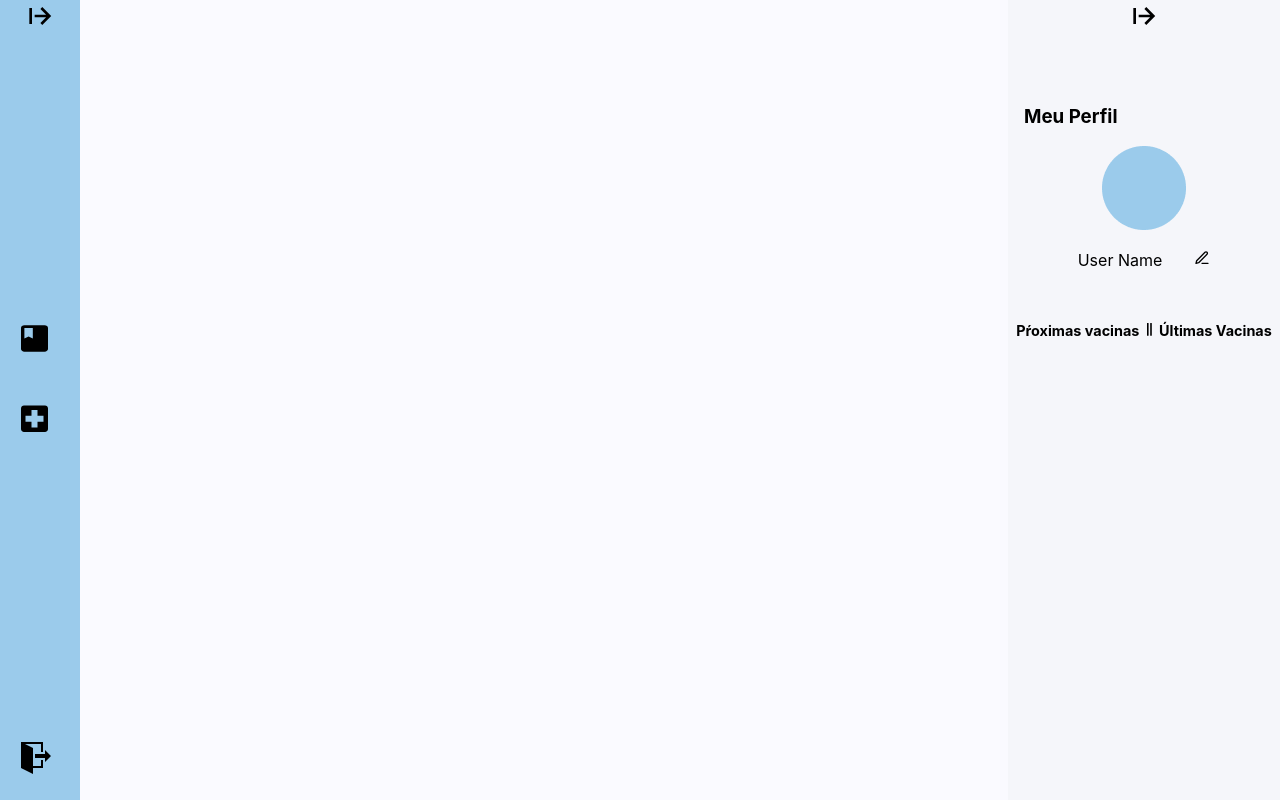
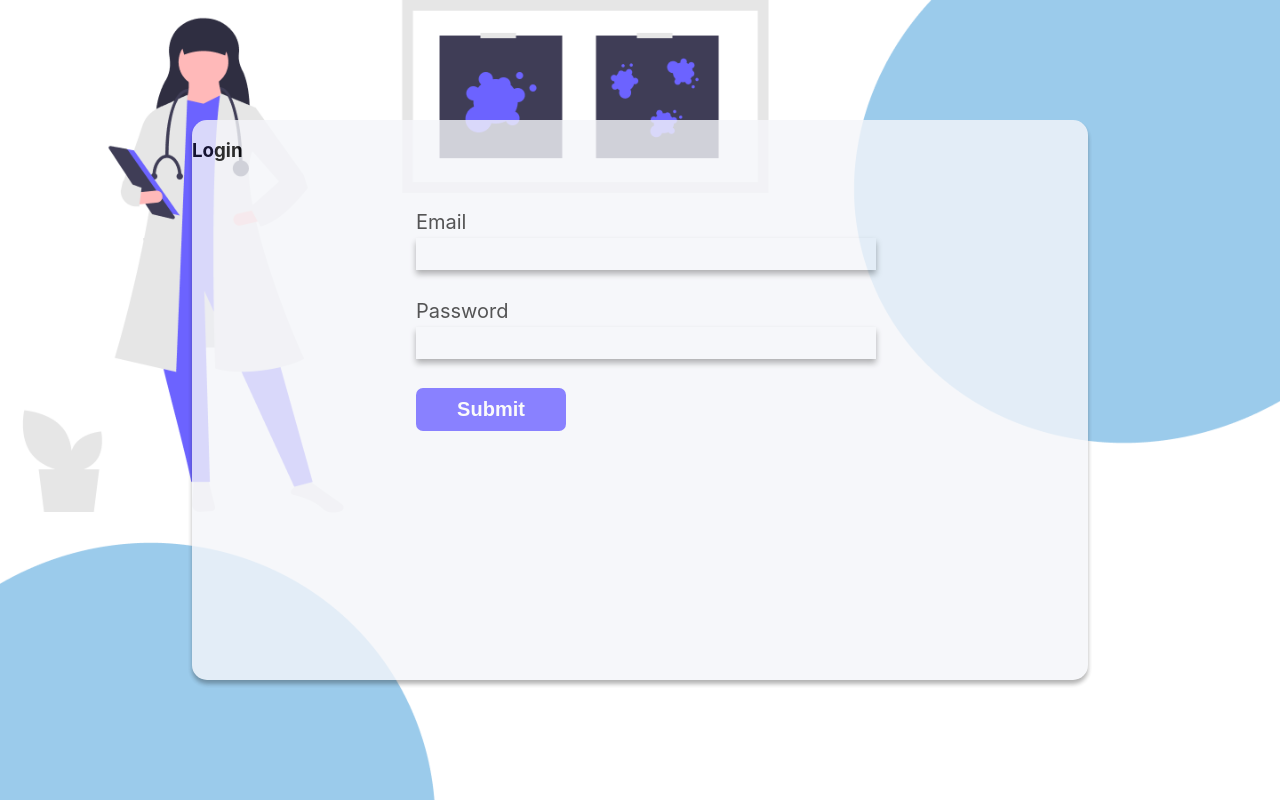
Before and after one commit to GustavoM96/mais-imune, a React (Create React App) app: page /login in a window 1280 px wide. Built offline with nearby package versions, Linux system fonts and the light colour scheme.

Commit message:
feat: working on errors

```diff
--- a/src/App.js
+++ b/src/App.js
@@ -1,3 +1,4 @@
+import { useHistory } from "react-router";
 import MenuAside from "./components/MenuAside";
 import MenuProfile from "./components/MenuProfile";
 import Routes from "./routes";
@@ -6,11 +7,20 @@ import "./styles/globals.css";
 // import CardVaccine from "./components/CardVaccine";
 
 function App() {
+  const history = useHistory();
+  const page = history.location.pathname;
+
   return (
     <div className="flex">
-      <MenuAside />
-      <Routes />
-      <MenuProfile />
+      {page === "/login" || page === "/registro" || page === "/home" ? (
+        <Routes />
+      ) : (
+        <>
+          <MenuAside />
+          <Routes />
+          <MenuProfile />
+        </>
+      )}
     </div>
   );
 }
--- a/src/components/Button/index.jsx
+++ b/src/components/Button/index.jsx
@@ -1,9 +1,11 @@
-import { ButtonStyled } from './style'
+import { ButtonStyled } from "./style";
 
-const Button = ({ text, handleClick }) => {
-    return (
-        <ButtonStyled onClick={handleClick}>{text}</ButtonStyled>
-    )
-}
+const Button = ({ text, handleClick, type = "button" }) => {
+  return (
+    <ButtonStyled type={type} onClick={handleClick}>
+      {text}
+    </ButtonStyled>
+  );
+};
 
-export default Button
+export default Button;
--- /dev/null
+++ b/src/components/FormLogin/index.jsx
@@ -0,0 +1,72 @@
+import Input from "../Input";
+import Button from "../Button";
+
+import * as yup from "yup";
+import { useHistory } from "react-router";
+import { useDispatch } from "react-redux";
+import { useForm } from "react-hook-form";
+import { yupResolver } from "@hookform/resolvers/yup";
+
+import { Container } from "./styles";
+
+import api from "../../services/api";
+
+function FormLogin() {
+  const dispatch = useDispatch();
+
+  const history = useHistory();
+
+  const schema = yup.object().shape({
+    email: yup.string().required("Campo obrigatório"),
+    password: yup
+      .string()
+      .min(6, "Mínimo de 8 dígitos")
+      .required("Campo obrigatório"),
+  });
+
+  const { register, handleSubmit, setError, errors, reset } = useForm({
+    resolver: yupResolver(schema),
+  });
+
+  const onError = (errors, e) => console.log(errors);
+
+  const dataForm = (data) => {
+    api
+      .post("/login", data)
+      .then((response) => console.log(response.data))
+      .catch((e) => console.log(e));
+    reset();
+  };
+
+  return (
+    <Container>
+      <h3>Login</h3>
+      <form onSubmit={handleSubmit(dataForm, onError)}>
+        <div>
+          <Input
+            setError={setError}
+            errors={errors}
+            name="email"
+            text="Email"
+            register={register}
+            error={errors}
+          />
+        </div>
+        <div>
+          <Input
+            setError={setError}
+            errors={errors}
+            name="password"
+            text="Password"
+            register={register}
+          />
+        </div>
+        <div>
+          <Button text="Submit" type="submit"></Button>
+        </div>
+      </form>
+    </Container>
+  );
+}
+
+export default FormLogin;
--- /dev/null
+++ b/src/components/FormLogin/styles.js
@@ -0,0 +1,29 @@
+import styled from "styled-components";
+import { Theme } from "../../styles/colors";
+
+export const Container = styled.div`
+  background: ${Theme.colors.background_second};
+
+  width: 70%;
+  height: 70vh;
+
+  opacity: 80%;
+
+  border-radius: 15px;
+
+  display: flex;
+
+  align-items: flex-start;
+  flex-direction: column;
+
+  form {
+    width: 50%;
+    height: 50%;
+    margin: 0 auto;
+    display: flex;
+    flex-direction: column;
+    justify-content: space-evenly;
+  }
+
+  box-shadow: 0px 4px 4px ${Theme.colors.boxShadow_primary};
+`;
--- a/src/components/Input/index.jsx
+++ b/src/components/Input/index.jsx
@@ -1,14 +1,24 @@
-import { Container, InputStyled, Header, Text, ErrorMessage } from './style'
+import { Container, InputStyled, Header, Text, ErrorMessage } from "./style";
 
-import { useState } from 'react'
+import { useState } from "react";
 
-const Input = ({ text, name, reference, error, type = "text" }) => {
-    const [input, setInput] = useState('')
+const Input = ({
+  text,
+  name,
+  reference,
+  error,
+  type = "text",
+  register,
+  errors,
+  setError,
+}) => {
+  //   const [input, setInput] = useState("");
 
-    const handleInput = (evt) => {
-        const inputValue = evt.target.value
-        setInput(inputValue)
-    }
+  //   const handleInput = (evt) => {
+  //     const inputValue = evt.target.value;
+  //     console.log(inputValue);
+  //     setInput(inputValue);
+  //   };
 
   return (
     <Container>
@@ -19,13 +29,13 @@ const Input = ({ text, name, reference, error, type = "text" }) => {
       <InputStyled
         type={type}
         name={name}
-                onChange={handleInput}
-                value={input}
-                ref={reference}
+        // value={input}
+        // onChange={handleInput}
+        {...register(name)}
         error={error}
       />
     </Container>
-    )
-}
+  );
+};
 
-export default Input
+export default Input;
--- /dev/null
+++ b/src/pages/Login/index.jsx
@@ -0,0 +1,14 @@
+import React from "react";
+import FormLogin from "../../components/FormLogin";
+
+import { Container } from "./styles";
+
+function Login() {
+  return (
+    <Container>
+      <FormLogin />
+    </Container>
+  );
+}
+
+export default Login;
--- /dev/null
+++ b/src/pages/Login/styles.js
@@ -0,0 +1,13 @@
+import styled from "styled-components";
+
+export const Container = styled.div`
+  width: 100vw;
+  height: 100vh;
+
+  background: url("/wallpaper_login.png");
+  background-size: cover;
+
+  display: flex;
+  justify-content: center;
+  align-items: center;
+`;
--- a/src/routes/index.jsx
+++ b/src/routes/index.jsx
@@ -1,12 +1,13 @@
 /* eslint-disable react/jsx-no-comment-textnodes */
 import React from "react";
 import { Route, Switch } from "react-router";
+import Login from "../pages/Login";
 
 function routes() {
   return (
     <Switch>
       <Route exact path="/" component="Welcome" />
-      <Route path="/login" component="Login" />
+      <Route path="/login" component={Login} />
       <Route path="/registro" component="Register" />
       <Route path="/home" component="Home" />
       // usuario comum
--- a/src/services/api.js
+++ b/src/services/api.js
@@ -0,0 +1,7 @@
+import axios from "axios";
+
+const api = axios.create({
+  baseURL: "https://mais-imune.herokuapp.com",
+});
+
+export default api;
```
Also changed, not shown: public/wallpaper_login.png (renamed from src/assets/Plano de fundo2.png), src/assets/wallpaper_login.png (added). Lines whose indentation alone changed are shown as unchanged.
